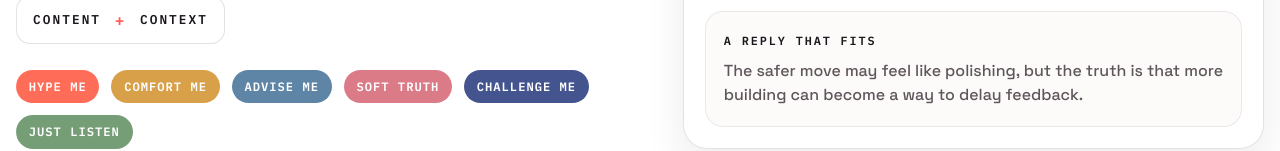
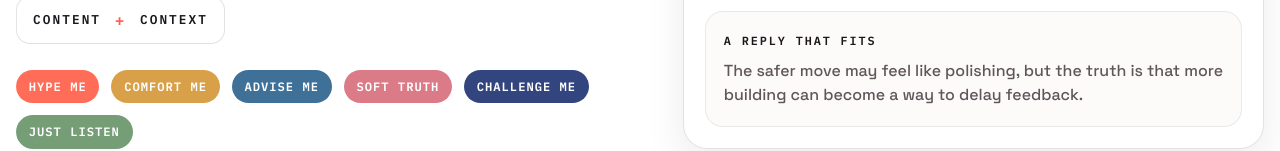
Before and after one commit to ambitious-dydx/Ichigo, a Next.js app: page / in a window 1280 px wide. Shown: the part 665-816 px from the top of the page. Built offline with nearby package versions, Linux system fonts and the light colour scheme; no server answers.

Commit message:
Improve advise and challenge mode contrast

```diff
--- a/src/styles.css
+++ b/src/styles.css
@@ -64,9 +64,9 @@
   --radius-md: 12px;
   --mode-hype: #ff6d58;
   --mode-comfort: #d8a048;
-  --mode-advise: #5e84a6;
+  --mode-advise: #3f7098;
   --mode-soft-truth: #db7b88;
-  --mode-challenge: #44548f;
+  --mode-challenge: #33457f;
   --mode-listen: #759d76;
 }
 
```
